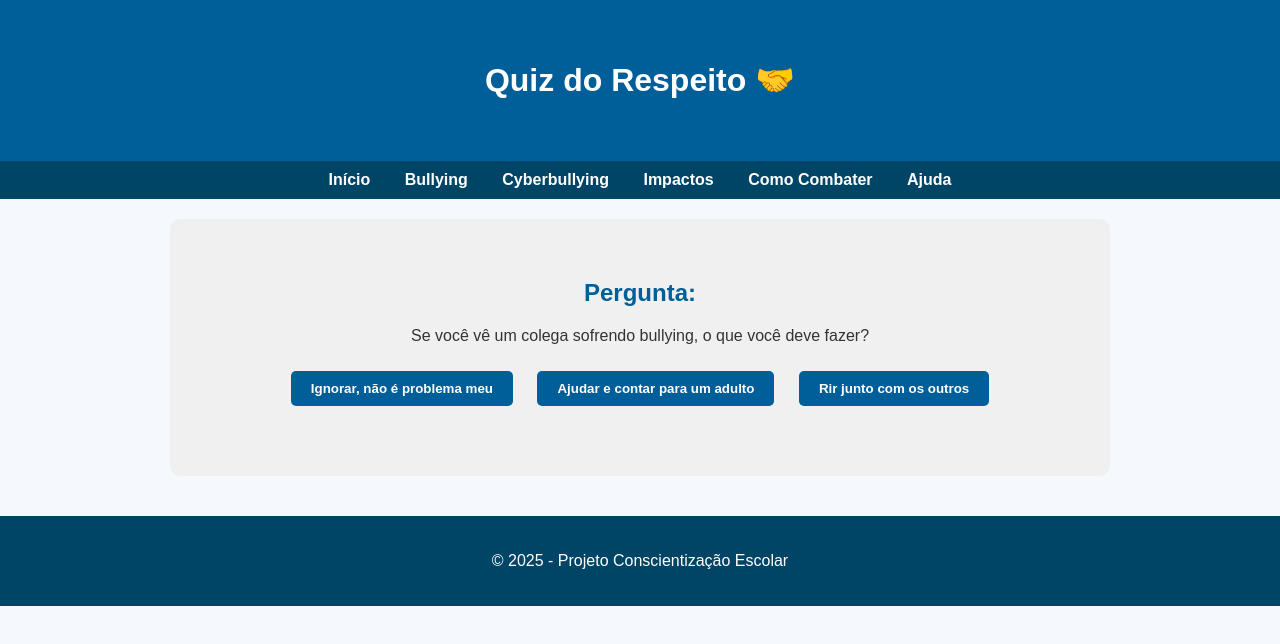
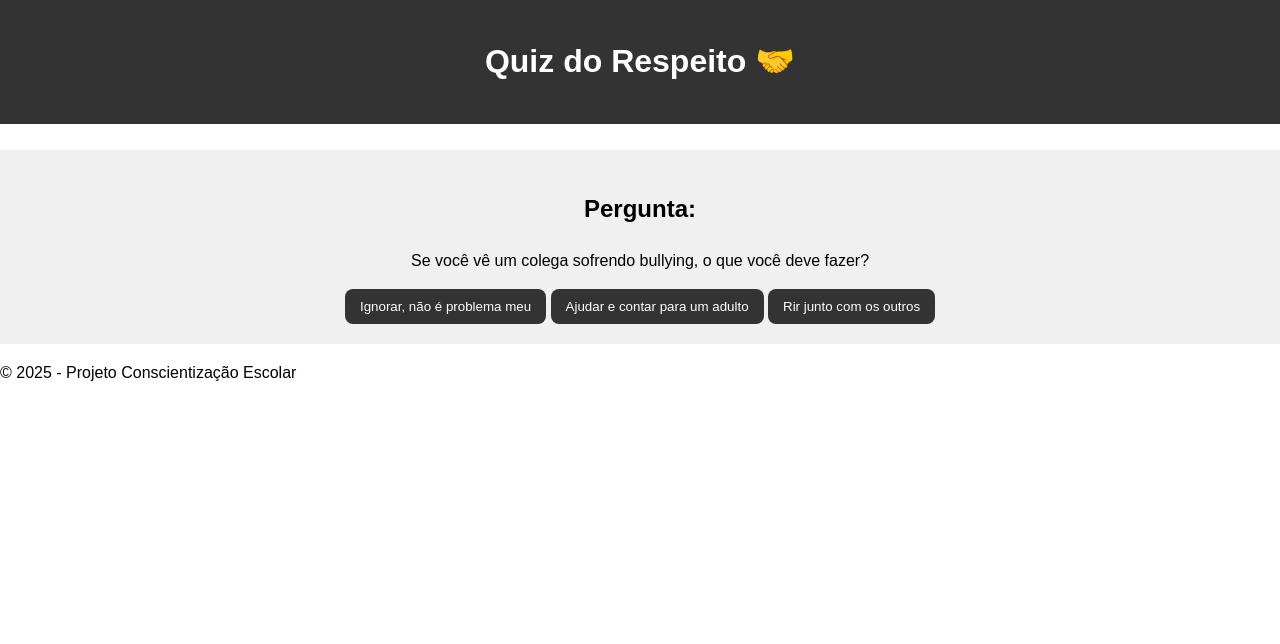
Before and after one commit to RinlL/Site-Bullying, a plain HTML site: page quiz.html in a window 1280 px wide. Drawn offline with Linux system fonts and the light colour scheme.

Commit message:
Add files via upload

```diff
--- a/style.css
+++ b/style.css
@@ -1,61 +1,35 @@
 body {
   font-family: Arial, sans-serif;
   margin: 0;
-  background: #f5f8fc;
-  color: #333;
+  padding: 0;
+  line-height: 1.6;
 }
 header {
-  background: #005f99;
-  color: white;
-  text-align: center;
-  padding: 40px 20px;
-}
-nav {
-  background: #004466;
-  padding: 10px;
+  background: #333;
+  color: #fff;
+  padding: 15px;
   text-align: center;
 }
 nav a {
-  color: white;
-  margin: 0 15px;
+  margin: 0 10px;
+  color: #fff;
   text-decoration: none;
-  font-weight: bold;
-}
-nav a:hover {
-  text-decoration: underline;
 }
 section {
-  padding: 40px 20px;
-  max-width: 900px;
-  margin: auto;
-  border-radius: 10px;
-  margin-top: 20px;
-}
-h2 {
-  color: #005f99;
-}
-footer {
-  background: #004466;
-  color: white;
-  text-align: center;
   padding: 20px;
-  margin-top: 40px;
 }
 button {
-  padding: 10px 20px;
-  margin: 10px;
+  padding: 10px 15px;
   border: none;
-  border-radius: 5px;
-  background: #005f99;
-  color: white;
+  border-radius: 8px;
+  background: #333;
+  color: #fff;
   cursor: pointer;
-  font-weight: bold;
 }
-button:hover {
-  background: #004466;
+.img-section {
+  max-width: 100%;
+  height: auto;
+  border-radius: 12px;
+  margin: 20px auto;
+  display: block;
 }
-.resultado {
-  margin-top: 20px;
-  font-weight: bold;
-  color: #005f99;
-}
```
Also changed, not shown: index.html (+13 -29 lines), ilust_bullying.png (added), ilust_combate.png (added), ilust_cyber.png (added), ilust_impactos.png (added).
